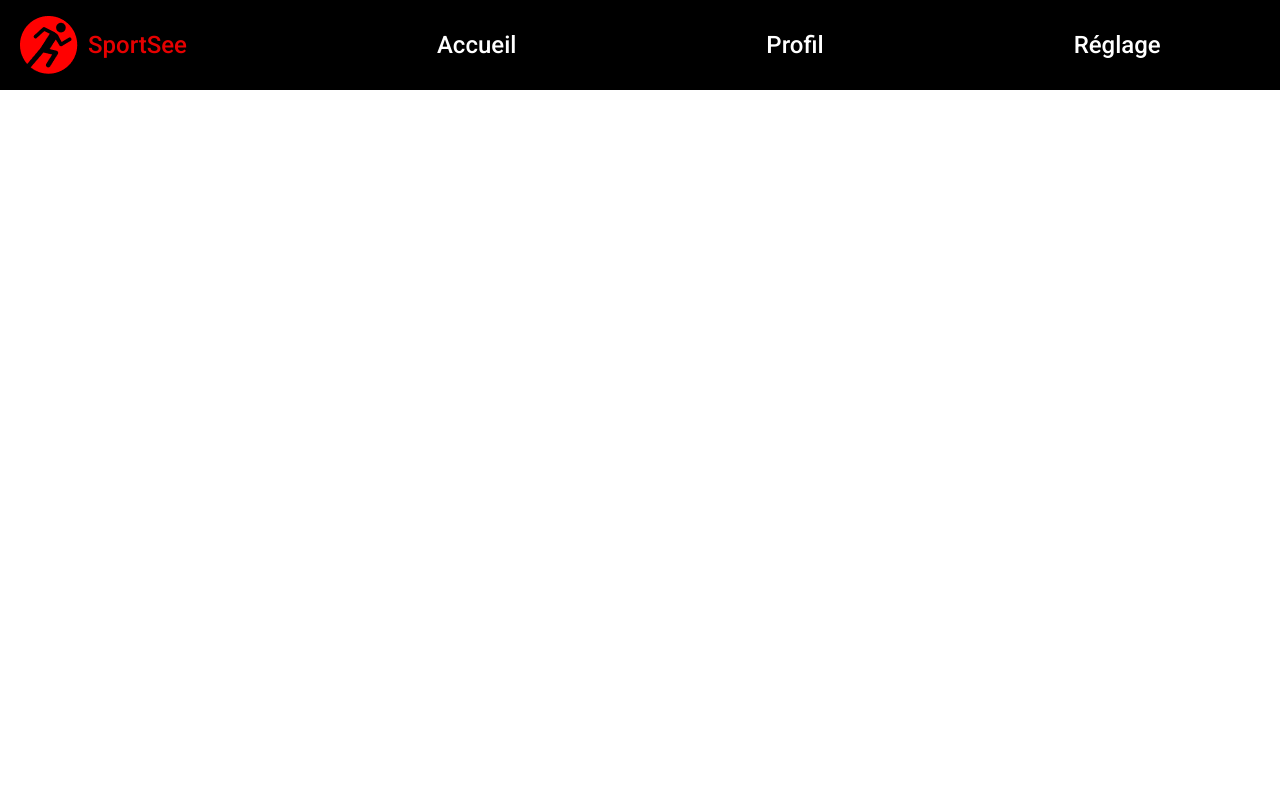
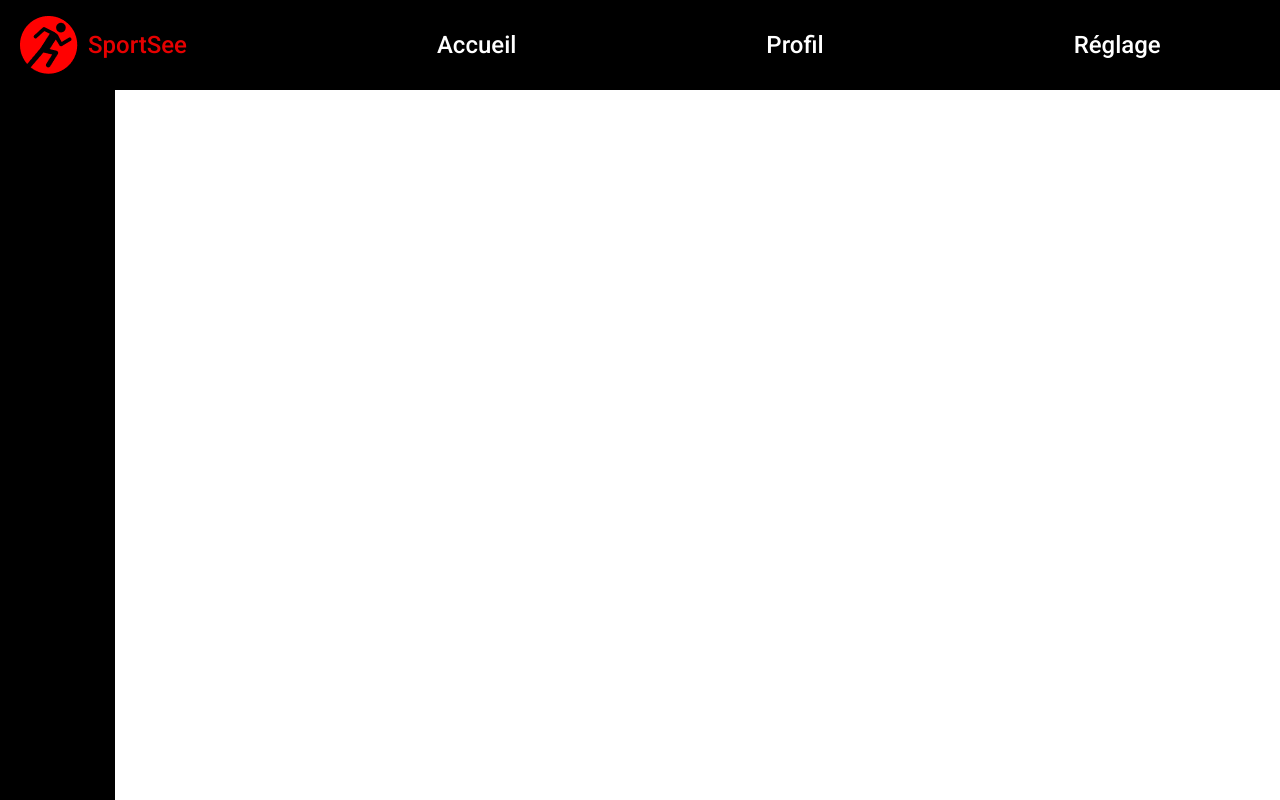
Before and after one commit to floriansimunek/OC-P12, a React (Create React App) app: page / in a window 1280 px wide. Shown: the top 800 px of the page. Built offline with nearby package versions, Linux system fonts and the light colour scheme.

Commit message:
:sparkles: Add Menu component

```diff
--- a/src/App.js
+++ b/src/App.js
@@ -1,5 +1,11 @@
 import Header from "./components/Header";
+import Menu from "./components/Menu";
 
 export default function App() {
-	return <Header />;
+	return (
+		<>
+			<Header />
+			<Menu />
+		</>
+	);
 }
--- a/src/components/Header.jsx
+++ b/src/components/Header/index.jsx
@@ -1,6 +1,6 @@
 import styles from "./Header.module.scss";
 import { Link } from "react-router-dom";
-import logo from "../assets/logo.png";
+import logo from "../../assets/logo.png";
 
 export default function Header() {
 	return (
--- /dev/null
+++ b/src/components/Menu/Menu.module.scss
@@ -0,0 +1,5 @@
+.menu {
+	background-color: black;
+	width: 115px;
+	height: calc(100vh - 90px);
+}
--- /dev/null
+++ b/src/components/Menu/index.jsx
@@ -0,0 +1,23 @@
+import styles from "./Menu.module.scss";
+import { Link } from "react-router-dom";
+
+export default function Menu() {
+	return (
+		<aside className={styles.menu}>
+			<ul className={styles.nav}>
+				<li className={styles.nav_item}>
+					<Link to="#" className={styles.nav_item_link}></Link>
+				</li>
+				<li className={styles.nav_item}>
+					<Link to="#" className={styles.nav_item_link}></Link>
+				</li>
+				<li className={styles.nav_item}>
+					<Link to="#" className={styles.nav_item_link}></Link>
+				</li>
+				<li className={styles.nav_item}>
+					<Link to="#" className={styles.nav_item_link}></Link>
+				</li>
+			</ul>
+		</aside>
+	);
+}
```
Also changed, not shown: src/components/Header/Header.module.scss (renamed from src/components/Header.module.scss).
